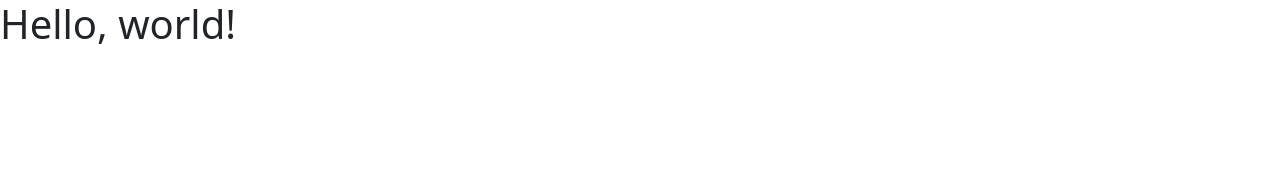
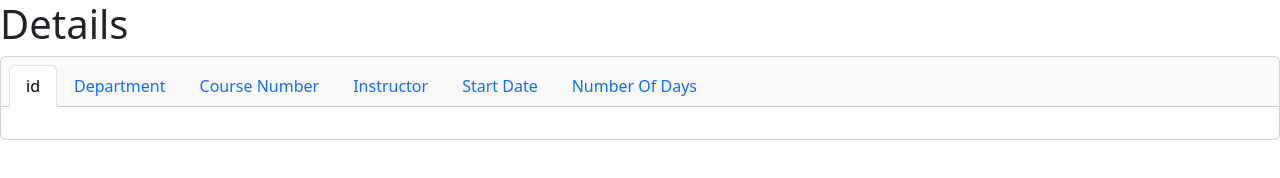
Before and after one commit to jamjamandtoast/courses, a plain HTML site: page details.html in a window 1280 px wide. Drawn offline with nearby package versions, Linux system fonts and the light colour scheme.

Commit message:
links ready 2 finish cards

```diff
--- a/details.html
+++ b/details.html
@@ -7,7 +7,38 @@
     <link href="https://cdn.jsdelivr.net/npm/bootstrap@5.3.0/dist/css/bootstrap.min.css" rel="stylesheet" integrity="sha384-9ndCyUaIbzAi2FUVXJi0CjmCapSmO7SnpJef0486qhLnuZ2cdeRhO02iuK6FUUVM" crossorigin="anonymous">
   </head>
   <body>
-    <h1>Hello, world!</h1>
+    <h1>Details</h1>
+    <div class="card text-center">
+        <div class="card-header">
+          <ul class="nav nav-tabs card-header-tabs" role="tablist">
+
+            <li class="nav-item">
+              <a class="nav-link active" aria-current="true" >id</a>
+            </li>
+            <li class="nav-item">
+            <a class="nav-link" >Department</a>
+            </li>
+            <li class="nav-item">
+            <a class="nav-link ">Course Number</a>
+            </li>
+            <li class="nav-item">
+             <a class="nav-link ">Instructor</a>
+            </li>
+            <li class="nav-item">
+             <a class="nav-link ">Start Date</a>
+             </li>
+             <li class="nav-item">
+             <a class="nav-link ">Number Of Days</a>
+             </li>
+
+          </ul>
+        </div>
+        <div class="card-body" id="cardoutputBody">
+
+        </div>
+      </div>
+
+
     <script src="https://cdn.jsdelivr.net/npm/bootstrap@5.3.0/dist/js/bootstrap.bundle.min.js" integrity="sha384-geWF76RCwLtnZ8qwWowPQNguL3RmwHVBC9FhGdlKrxdiJJigb/j/68SIy3Te4Bkz" crossorigin="anonymous"></script>
   </body>
 </html>
```
Also changed, not shown: index.html (+3 -1 lines), scripts/index.js (+33 -2 lines).
